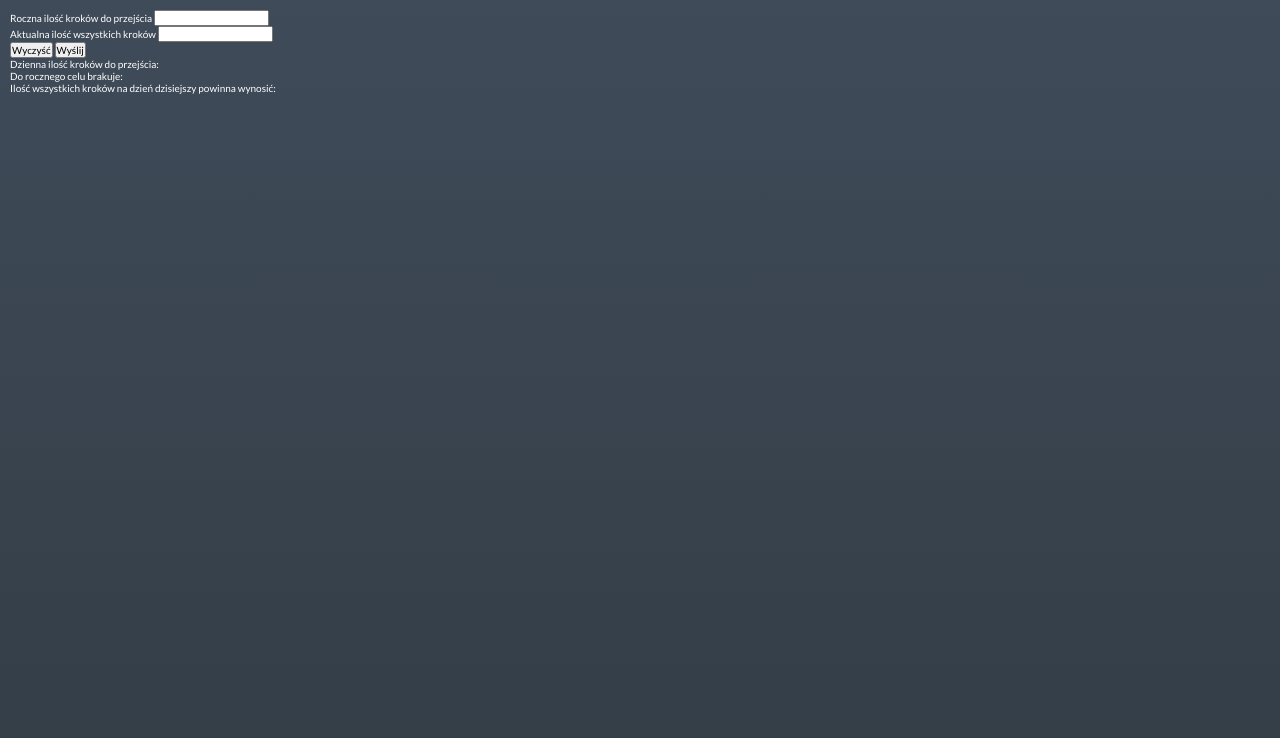
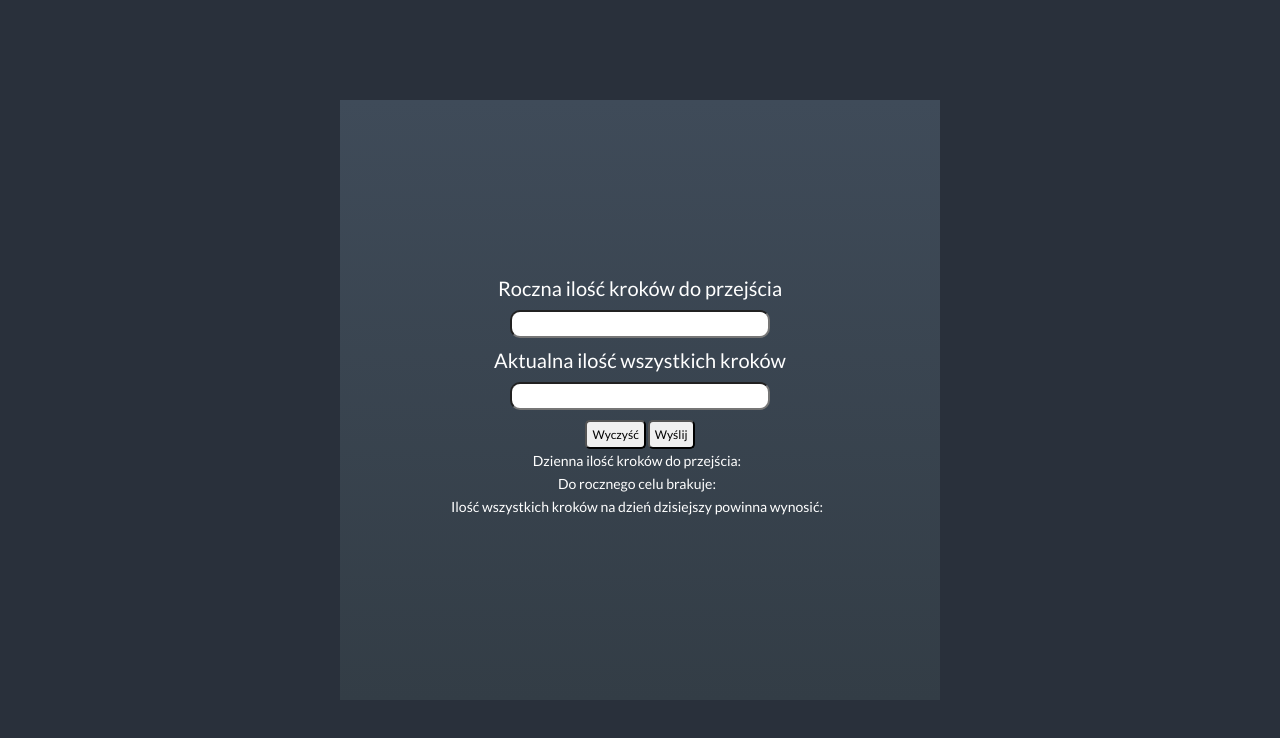
Before and after one commit to przemyslawkarski/steps, a plain HTML site: page index.html in a window 1280 px wide. Drawn offline with Linux system fonts and the light colour scheme.

Commit message:
adding fz in spans, change margin

```diff
--- a/index.html
+++ b/index.html
@@ -35,7 +35,7 @@
           Ilość wszystkich kroków na dzień dzisiejszy powinna wynosić:
           <span class="all-steps-to-now"></span>
         </p>
-        <p class="info"></p>
+        <p class="steps info"></p>
       </div>
     </div>
     <script src="script.js"></script>
--- a/style.css
+++ b/style.css
@@ -11,8 +11,57 @@ body {
   background-color: #29303B;
 }
 .wrapper {
-  padding: 10px;
+  padding: 20px;
   width: 100%;
   background-image: linear-gradient(#3F4B59, #333D46);
   color: #fff;
+  text-align: center;
 }
+.form-box label{
+  font-size: 1.4rem;
+}
+.form-box input{
+  margin-top: 10px;
+  margin-bottom: 10px;
+  width: 60%;
+  border-radius: 10px;
+  font-size: 1.4rem;
+}
+button{
+  padding: 5px;
+  border-radius: 5px;
+  font-size: 1.2rem;
+}
+.steps, .steps span{
+  padding: 3px;
+  margin-top: q1em;
+  font-size: 1.4rem;
+}
+.form-box input{
+  text-align: center;
+}
+
+
+@media (min-width: 1200px){
+  body{
+    justify-content: center;
+    align-items: center;
+  }
+  .wrapper{
+    display: flex;
+    justify-content: center;
+    align-items: center;
+    flex-direction: column;
+    width: 600px;
+    height: 600px;
+
+  }
+  .form-box label{
+    font-size: 2rem;
+  }
+  .form-box input{
+    width: 50%;
+    border-radius: 10px;
+    font-size: 2rem;
+  }
+}
```
